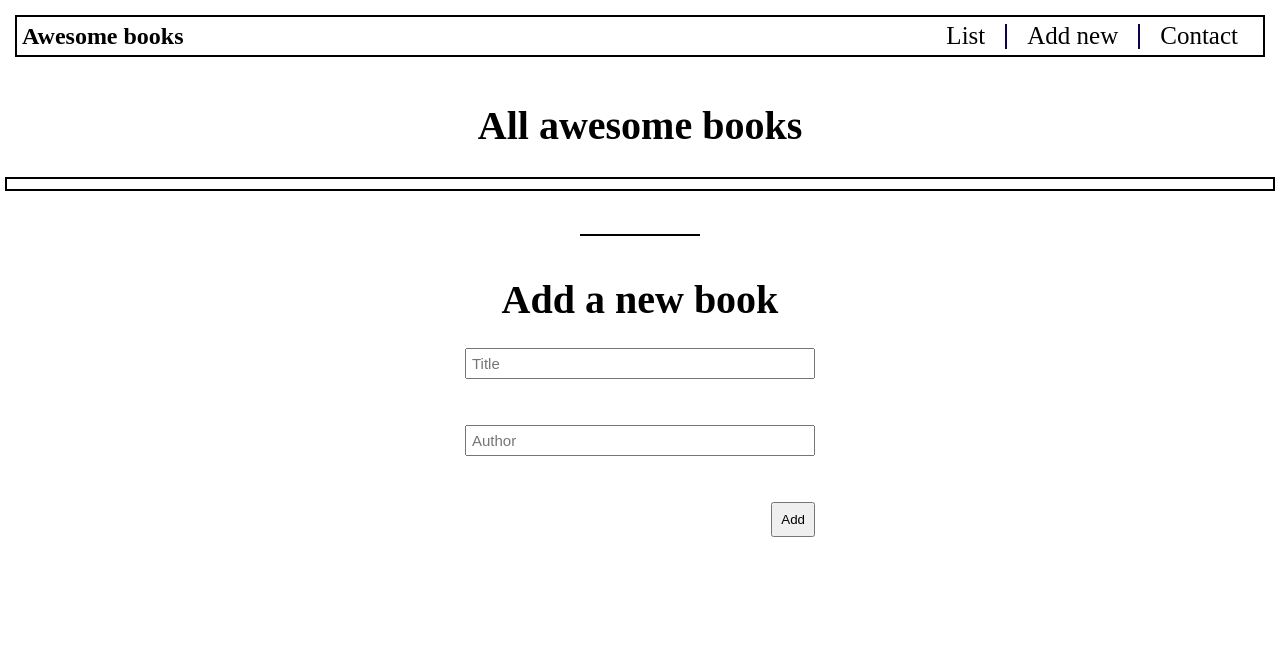
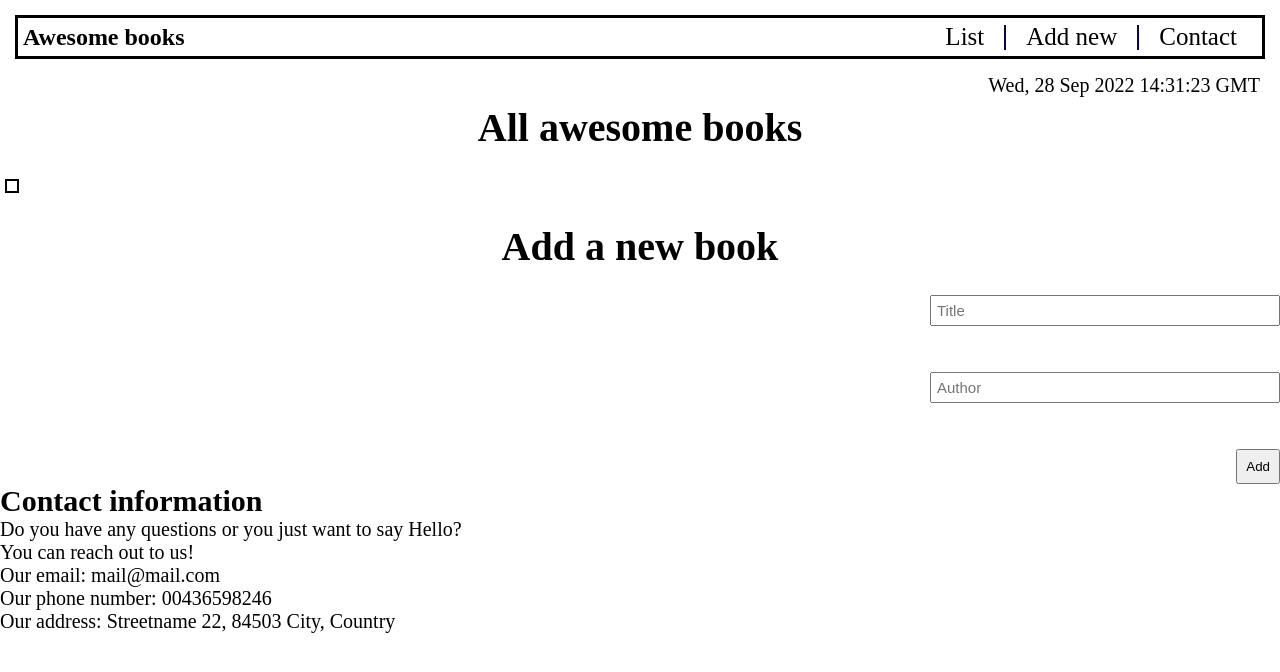
Before and after one commit to Samuellekpor/awesome-books, a website with bundled scripts: page index.html in a window 1280 px wide. Built offline with nearby package versions, Linux system fonts and the light colour scheme.

Commit message:
Add datetime and contact information section to the page

```diff
--- a/Js/script.js
+++ b/Js/script.js
@@ -84,3 +84,8 @@ removeButton.forEach((btn) => {
     window.location.reload();
   });
 });
+
+let theDate = new Date().toUTCString();
+
+let dateDiv = document.querySelector('.date');
+dateDiv.innerHTML = theDate;
--- a/index.html
+++ b/index.html
@@ -25,17 +25,30 @@
   </header>
   <div class="date"></div>
   <main class="big-container">
+    <div class="book-list">
       <h1 class="project-title">All awesome books</h1><br>
       <table class="book-container">
       </table>
-    <br>
-    <span class="separator"></span>
+    </div>
+
+    <div class="add-new">
       <h2 class="add-title">Add a new book</h2>
       <form action="#" class="book-form">
         <input type="text" id="title" name="title" placeholder="Title"><br><br>
         <input type="text" id="author" name="author" placeholder="Author"><br><br>
         <button class="add-btn" type="submit">Add</button>
       </form>
+    </div>
+
+    <div class="contact">
+      <h2 class="title">Contact information</h2>
+      <p class="contact-info">Do you have any questions or you just want to say Hello? <br> You can reach out to us!</p>
+      <ul class="contact-details">
+        <li>Our email: mail@mail.com</li>
+        <li>Our phone number: 00436598246</li>
+        <li>Our address: Streetname 22, 84503 City, Country</li>
+      </ul>
+    </div>
   </main>
 
 
--- a/style.css
+++ b/style.css
@@ -7,7 +7,7 @@
 .nav-bar {
   display: flex;
   justify-content: space-between;
-  border: #000 2px solid;
+  border: #000 3px solid;
   margin: 15px;
   padding: 5px;
   align-items: center;
@@ -39,6 +39,12 @@
   width: 2px;
   display: block;
   margin: auto;
+}
+
+.date {
+  position: absolute;
+  right: 20px;
+  font-size: 20px;
 }
 
 .big-container {
```
Lines whose indentation alone changed are shown as unchanged.
